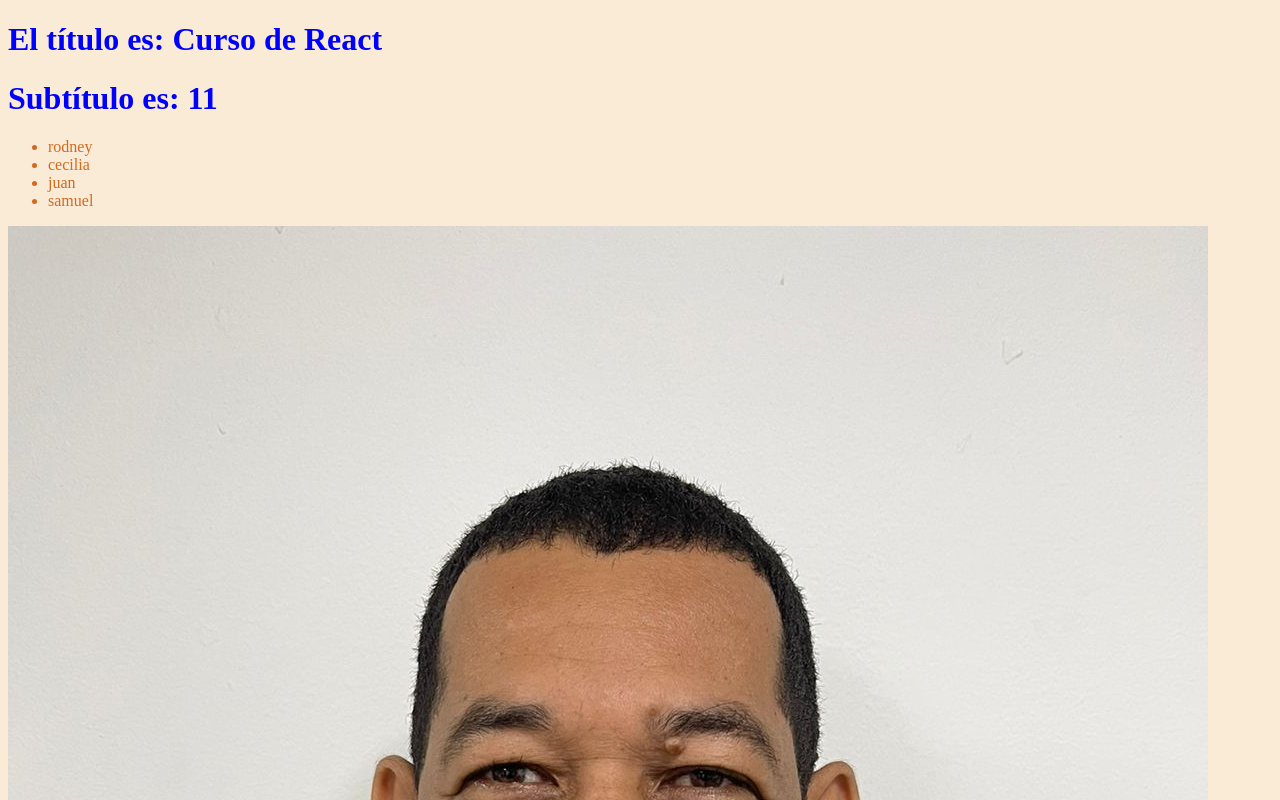
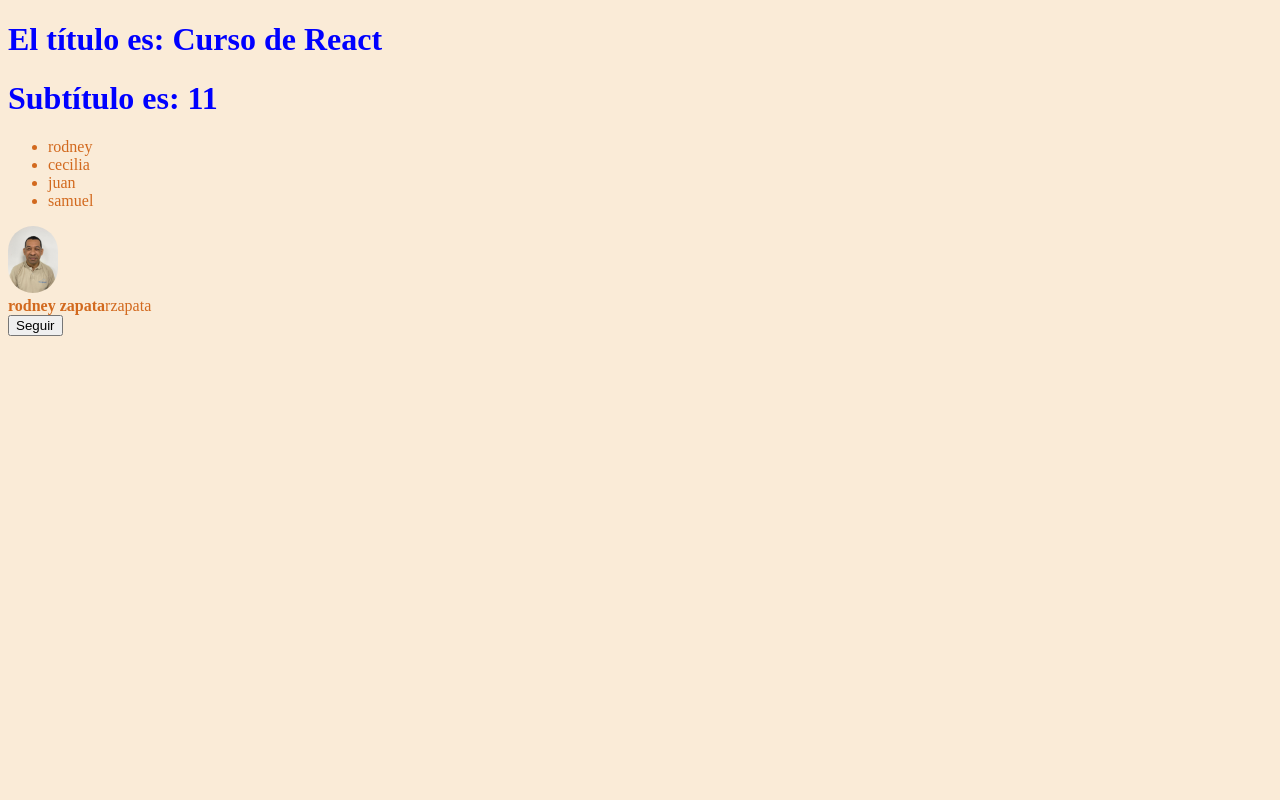
Before and after one commit to rodzapata/cursoReact, a React (Vite) app in the folder primer-proyecto/: page / in a window 1280 px wide. Shown: the top 800 px of the page. Built offline with nearby package versions, Linux system fonts and the light colour scheme.

Commit message:
add FotoCard.css donde estilo la foto

```diff
--- /dev/null
+++ b/primer-proyecto/src/FotoCard.css
@@ -0,0 +1,6 @@
+
+.avatar-titulo-imagen{
+    width: 50px;
+    height: auto;
+    border-radius: 100px;
+}
--- a/primer-proyecto/src/FotoCard.jsx
+++ b/primer-proyecto/src/FotoCard.jsx
@@ -1,13 +1,13 @@
-import logo from "../src/assets/foto_rodney.jpeg"
+import './FotoCard.css'
 
-export const  FotoCard =() =>{
+export const  FotoCard =({nombre, usuario}) =>{
     return(
-        <article>
-            <header>
-                <img src="../src/assets/foto_rodney.jpeg" alt="Foto" />
-                <div>
-                    <strong>Rodney Zapata</strong>
-                    <span>rozapata</span>
+        <article className="avatar">
+            <header className="avatar-titulo">
+                <img className="avatar-titulo-imagen" src="../src/assets/foto_rodney.jpeg" alt="Foto" />
+                <div className="avatar-info">
+                    <strong>{nombre}</strong>
+                    <span>{usuario}</span>
                 </div>
             </header>
             <aside>
--- a/primer-proyecto/src/main.jsx
+++ b/primer-proyecto/src/main.jsx
@@ -12,6 +12,6 @@ const root = ReactDOM.createRoot(document.getElementById('root'));
 root.render(
   <React.StrictMode>
     <PrimerComponente titulo="Curso de React" subtitulo={10} />
-    <FotoCard></FotoCard>
+    <FotoCard nombre="rodney zapata" usuario="rzapata"></FotoCard>
   </React.StrictMode>
 );
```
